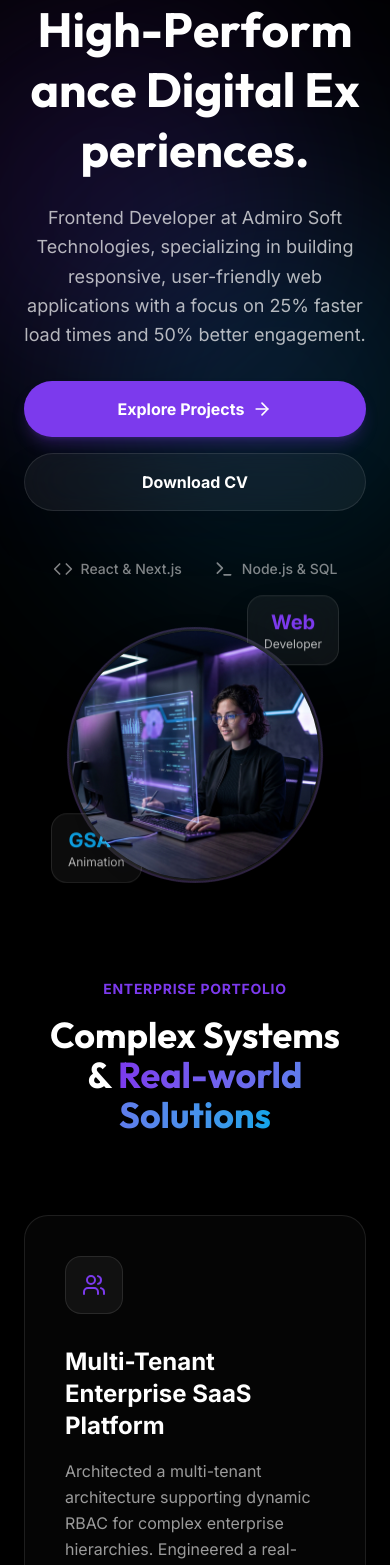
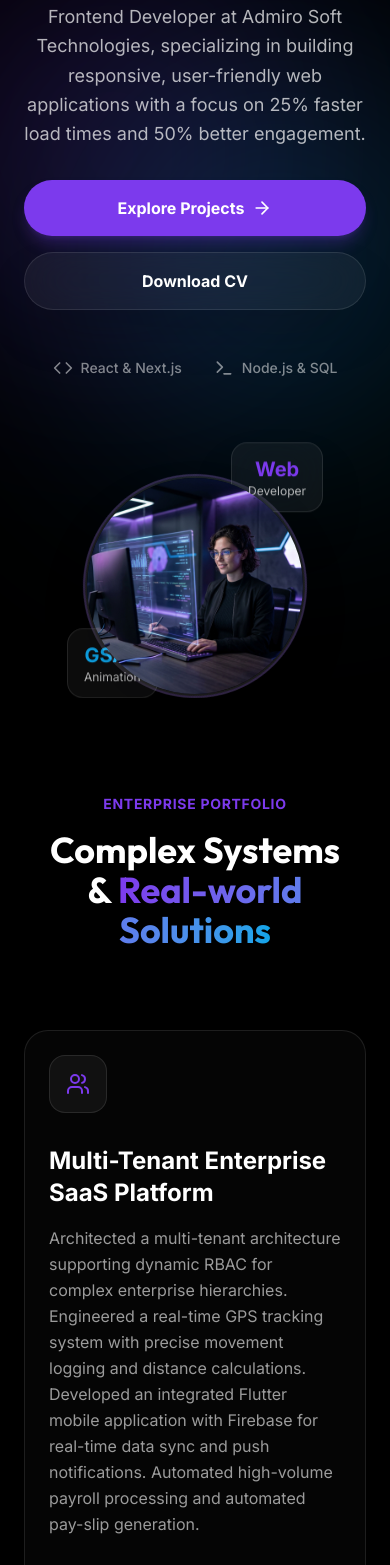
Before and after one commit to padmanaban701/Portfolio, a Next.js app: page / in a window 390 px wide. Shown: the part 283-1848 px from the top of the page. Built offline with nearby package versions, Linux system fonts and the light colour scheme.

Commit message:
Improve mobile responsiveness across all sections

```diff
--- a/src/components/Contact.tsx
+++ b/src/components/Contact.tsx
@@ -30,7 +30,7 @@ const Contact = () => {
   return (
     <section id="contact" ref={sectionRef} className="py-24">
       <div className="container mx-auto px-6">
-        <div className="contact-card glass-card p-10 md:p-16 relative overflow-hidden">
+        <div className="contact-card glass-card p-6 sm:p-10 md:p-16 relative overflow-hidden">
           {/* Background Glow */}
           <div className="absolute -top-24 -right-24 w-64 h-64 bg-primary/20 blur-[100px] rounded-full"></div>
 
--- a/src/components/Experience.tsx
+++ b/src/components/Experience.tsx
@@ -53,7 +53,7 @@ const Experience = () => {
                   {/* Timeline Dot */}
                   <div className="absolute -left-[9px] top-0 w-4 h-4 rounded-full bg-primary border-4 border-black group-hover:scale-125 transition-transform"></div>
 
-                  <div className="glass-card p-8 group-hover:border-primary/30 transition-all">
+                  <div className="glass-card p-6 sm:p-8 group-hover:border-primary/30 transition-all">
                     <div className="flex flex-col md:flex-row md:items-center justify-between gap-4 mb-6">
                       <div>
                         <h4 className="text-2xl font-bold group-hover:text-primary transition-colors">{item.role}</h4>
--- a/src/components/Hero.tsx
+++ b/src/components/Hero.tsx
@@ -61,8 +61,8 @@ const Hero = () => {
               <span className="text-sm font-medium text-primary-foreground/80">Frontend Developer @ Admiro Soft Technologies</span>
             </div>
 
-            <h1 ref={titleRef} className="font-display font-bold leading-tight mb-6 text-5xl md:text-7xl perspective-1000">
-              Hi, I'm <span className="text-primary">Padmanaban</span>. <br />
+            <h1 ref={titleRef} className="font-display font-bold leading-[1.1] mb-6 text-3xl sm:text-5xl md:text-7xl perspective-1000">
+              Hi, I'm <span className="text-primary">Padmanaban</span>. <br className="hidden sm:block" />
               <span className="opacity-80">Crafting High-Performance Digital Experiences.</span>
             </h1>
 
@@ -91,8 +91,8 @@ const Hero = () => {
             </div>
           </div>
 
-          <div className="flex-1 relative hero-image">
-            <div className="relative w-64 h-64 md:w-96 md:h-96 mx-auto">
+          <div className="flex-1 relative hero-image mt-12 lg:mt-0">
+            <div className="relative w-56 h-56 sm:w-64 sm:h-64 md:w-96 md:h-96 mx-auto">
               <div className="absolute inset-0 border-2 border-primary/20 rounded-full animate-[spin_10s_linear_infinite]"></div>
               <div className="absolute inset-4 border-2 border-secondary/20 rounded-full animate-[spin_15s_linear_infinite_reverse]"></div>
 
--- a/src/components/Projects.tsx
+++ b/src/components/Projects.tsx
@@ -73,7 +73,7 @@ const Projects = () => {
 
         <div className="grid grid-cols-1 lg:grid-cols-2 gap-10">
           {projects.map((project, index) => (
-            <div key={index} className="project-card glass-card p-10 flex flex-col hover:border-primary/40 transition-all duration-500 group">
+            <div key={index} className="project-card glass-card p-6 sm:p-10 flex flex-col hover:border-primary/40 transition-all duration-500 group">
               <div className="flex items-start justify-between mb-8">
                 <div className="p-4 rounded-2xl bg-white/5 border border-white/10 group-hover:bg-primary/10 transition-colors">
                   {project.icon}
--- a/src/components/Skills.tsx
+++ b/src/components/Skills.tsx
@@ -45,7 +45,7 @@ const Skills = () => {
 
           <div className="lg:w-2/3 grid grid-cols-1 gap-6">
             {skillCategories.map((cat, i) => (
-              <div key={i} className="glass-card p-10 hover:bg-white/[0.04] transition-colors">
+              <div key={i} className="glass-card p-6 sm:p-10 hover:bg-white/[0.04] transition-colors">
                 <div className="flex items-center gap-5 mb-8">
                   <div className="p-4 rounded-2xl bg-primary/10 text-primary">
                     {cat.icon}
```
